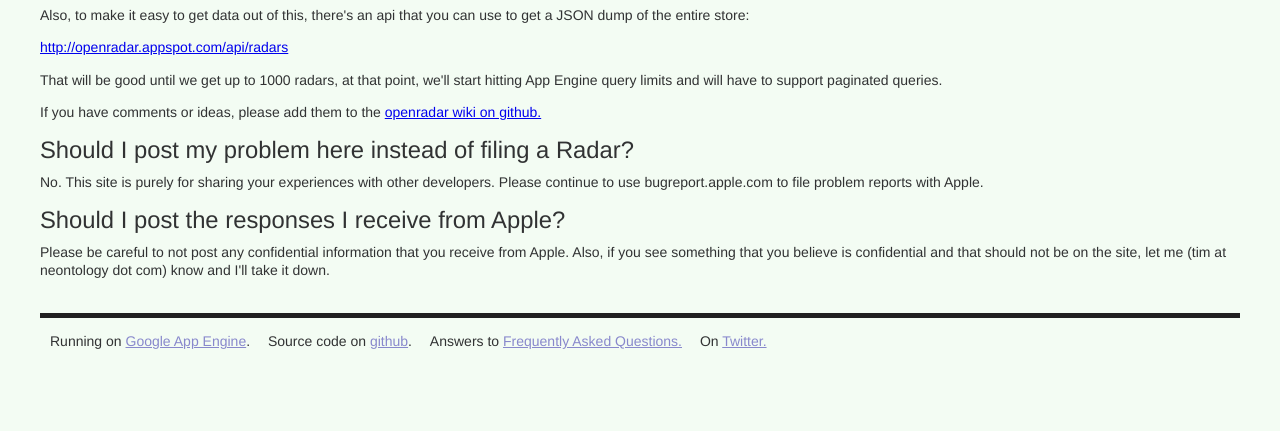
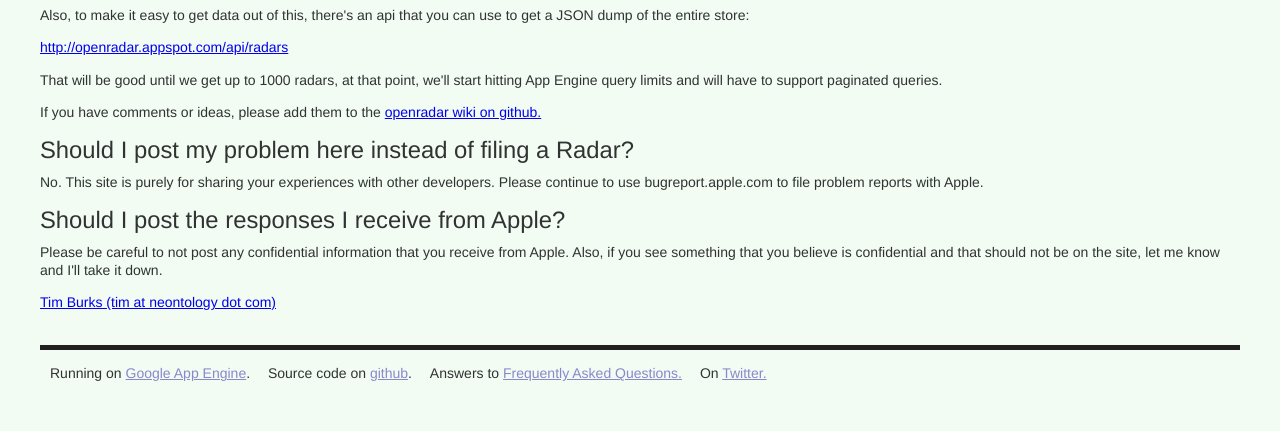
Before and after one commit to timburks/openradar, a Django app: template templates/faq.html in a window 1280 px wide. Shown: the part 369-800 px from the top of the page. Run offline with Django 3.2, Linux system fonts and the light colour scheme; the template is opened without the code that fills it, so the values that code supplies are empty.

Commit message:
Email link.

```diff
--- a/templates/faq.html
+++ b/templates/faq.html
@@ -32,7 +32,9 @@ Please continue to use bugreport.apple.com to file problem reports with Apple.
 <p>
 Please be careful to not post any confidential information that you receive from Apple.
 Also, if you see something that you believe is confidential and that should not be on the site,
-let me (tim at neontology dot com) know and I'll take it down.
+let me know and I'll take it down.
+</p>
+<p><a href="http://blog.neontology.com">Tim Burks (tim at neontology dot com)</a>
 </p>
 {% endblock %}
 
```
